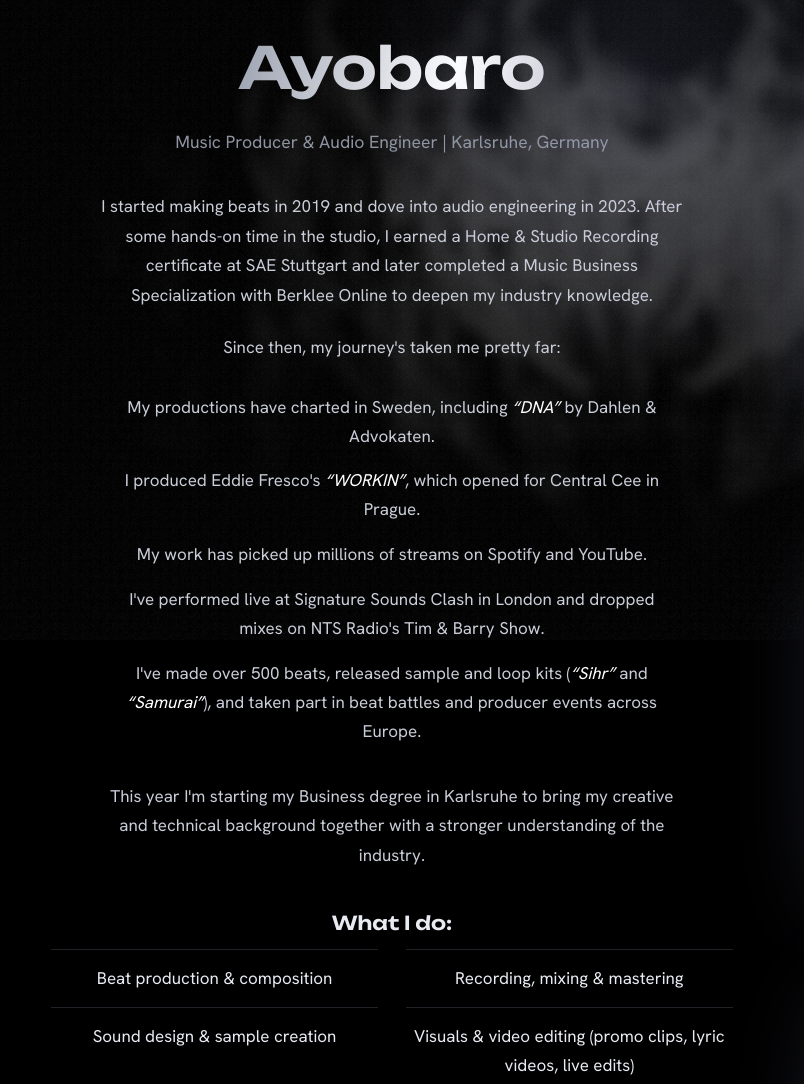
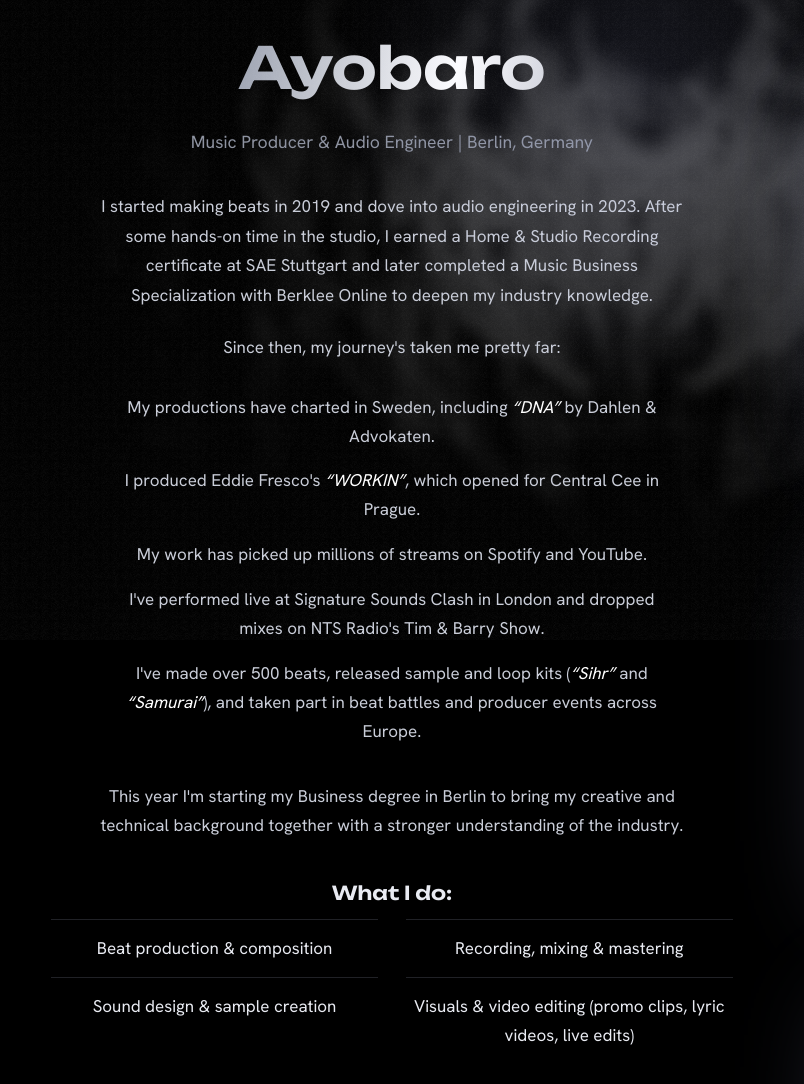
Before and after one commit to ayob-ai/ayobaro.com, a plain HTML site: page about.html in a window 1280 px wide. Shown: the part 160-1244 px from the top of the page, 0-804 px from the left. Drawn offline with Linux system fonts and the light colour scheme.

Commit message:
Add files via upload

```diff
--- a/about.html
+++ b/about.html
@@ -1,12 +1,12 @@
 <!DOCTYPE html>
-<html lang="en"><head><meta charset="UTF-8"><meta name="viewport" content="width=device-width,initial-scale=1"><title>Ayobaro | About</title><meta name="theme-color" content="#000000"><link rel="icon" href="images/favicon.png"><link rel="preload" href="fonts/unbounded.woff2" as="font" type="font/woff2" crossorigin><link rel="stylesheet" href="css/styles.css"></head>
+<html lang="en"><head><meta charset="UTF-8"><meta name="color-scheme" content="dark"><meta name="viewport" content="width=device-width,initial-scale=1"><title>Ayobaro | About</title><meta name="theme-color" content="#000000"><link rel="icon" href="images/favicon.png"><link rel="preload" href="fonts/unbounded.woff2" as="font" type="font/woff2" crossorigin><link rel="stylesheet" href="css/styles.css"></head>
 <body class=""><div class="bg"></div>
 <header><button class="mb" aria-label="Menu" aria-expanded="false"><span></span><span></span></button><nav aria-label="Main"><a href="index.html">Home</a><a href="productions.html">Productions</a><a href="mixes.html">Mixes</a><a href="management.html">Management</a><a href="videos.html">Videos</a><a href="about.html" aria-current="page">About</a><a href="contact.html">Contact</a></nav></header>
-<main><h1 class="pt" aria-label="About"><span class="chrome" style="--i:0" aria-hidden="true">A</span><span class="chrome" style="--i:1" aria-hidden="true">b</span><span class="chrome" style="--i:2" aria-hidden="true">o</span><span class="chrome" style="--i:3" aria-hidden="true">u</span><span class="chrome" style="--i:4" aria-hidden="true">t</span></h1><section><div class="ab"><div><h2 class="chrome big">Ayobaro</h2><p class="sub">Music Producer &amp; Audio Engineer | Karlsruhe, Germany</p>
+<main><h1 class="pt" aria-label="About"><span class="chrome" style="--i:0" aria-hidden="true">A</span><span class="chrome" style="--i:1" aria-hidden="true">b</span><span class="chrome" style="--i:2" aria-hidden="true">o</span><span class="chrome" style="--i:3" aria-hidden="true">u</span><span class="chrome" style="--i:4" aria-hidden="true">t</span></h1><section><div class="ab"><div><h2 class="chrome big">Ayobaro</h2><p class="sub">Music Producer &amp; Audio Engineer | Berlin, Germany</p>
 <p>I started making beats in 2019 and dove into audio engineering in 2023. After some hands-on time in the studio, I earned a Home &amp; Studio Recording certificate at SAE Stuttgart and later completed a Music Business Specialization with Berklee Online to deepen my industry knowledge.</p>
 <p>Since then, my journey's taken me pretty far:</p>
 <ul class="hl"><li>My productions have charted in Sweden, including <em>“DNA”</em> by Dahlen &amp; Advokaten.</li><li>I produced Eddie Fresco's <em>“WORKIN”</em>, which opened for Central Cee in Prague.</li><li>My work has picked up millions of streams on Spotify and YouTube.</li><li>I've performed live at Signature Sounds Clash in London and dropped mixes on NTS Radio's Tim &amp; Barry Show.</li><li>I've made over 500 beats, released sample and loop kits (<em>“Sihr”</em> and <em>“Samurai”</em>), and taken part in beat battles and producer events across Europe.</li></ul>
-<p>This year I'm starting my Business degree in Karlsruhe to bring my creative and technical background together with a stronger understanding of the industry.</p>
+<p>This year I'm starting my Business degree in Berlin to bring my creative and technical background together with a stronger understanding of the industry.</p>
 <h3>What I do:</h3><ul class="do"><li>Beat production &amp; composition</li><li>Recording, mixing &amp; mastering</li><li>Sound design &amp; sample creation</li><li>Visuals &amp; video editing (promo clips, lyric videos, live edits)</li></ul>
 <p class="end chrome">Always looking to push things forward - let's make something unforgettable.</p></div>
 <aside><img class="tilt" src="images/logo.jpg" alt="Ayobaro logo"><img class="tilt" src="images/logo.jpg" alt="Ayobaro logo"><img class="tilt" src="images/logo.jpg" alt="Ayobaro logo"></aside></div></section></main>
```
Also changed, not shown: contact.html (+1 -1 lines).
